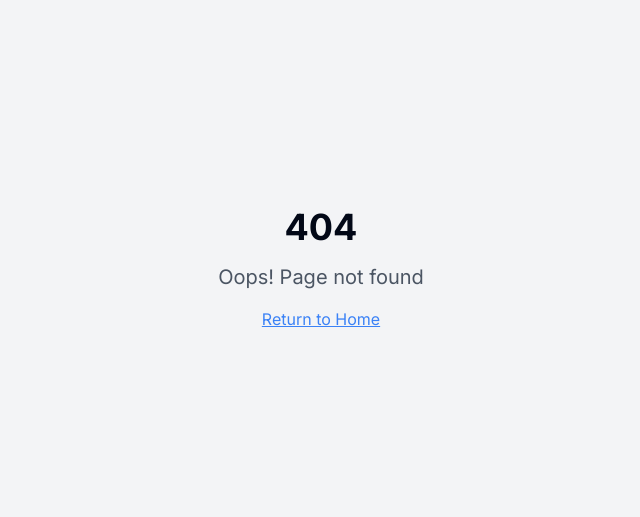
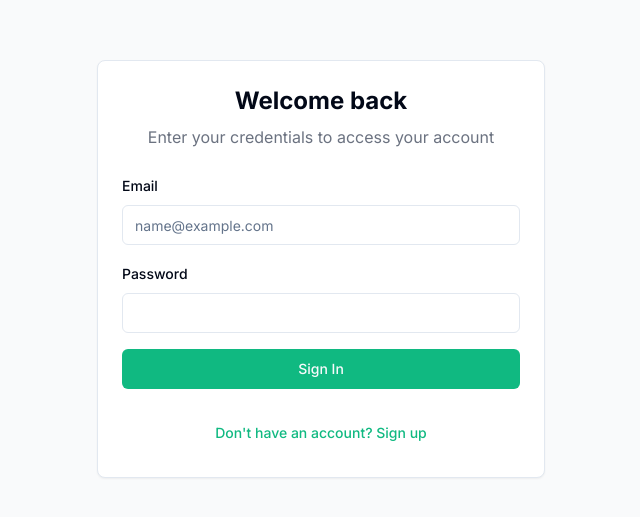
Before and after one commit to conbentley/profit-auditor-ai, a React (Vite) app: page /auth in a window 1280 px wide. Before the commit this address had no page. Shown: the part 131-648 px from the top of the page, without its empty margins (319-959 px from the left). Built offline with nearby package versions, Linux system fonts and the light colour scheme.

Commit message:
Run Supabase SQL
The provided SQL has been reviewed and executed.

```diff
--- a/src/App.tsx
+++ b/src/App.tsx
@@ -1,27 +1,52 @@
-import { Toaster } from "@/components/ui/toaster";
-import { Toaster as Sonner } from "@/components/ui/sonner";
-import { TooltipProvider } from "@/components/ui/tooltip";
-import { QueryClient, QueryClientProvider } from "@tanstack/react-query";
-import { BrowserRouter, Routes, Route } from "react-router-dom";
+
+import { BrowserRouter as Router, Routes, Route, Navigate } from "react-router-dom";
+import { Toaster } from "sonner";
 import Index from "./pages/Index";
+import Auth from "./pages/Auth";
 import NotFound from "./pages/NotFound";
+import { useEffect, useState } from "react";
+import { supabase } from "./integrations/supabase/client";
 
-const queryClient = new QueryClient();
+function App() {
+  const [isAuthenticated, setIsAuthenticated] = useState<boolean | null>(null);
 
-const App = () => (
-  <QueryClientProvider client={queryClient}>
-    <TooltipProvider>
+  useEffect(() => {
+    // Check initial auth state
+    supabase.auth.getSession().then(({ data: { session } }) => {
+      setIsAuthenticated(!!session);
+    });
+
+    // Listen for auth changes
+    const { data: { subscription } } = supabase.auth.onAuthStateChange((event, session) => {
+      setIsAuthenticated(!!session);
+    });
+
+    return () => {
+      subscription.unsubscribe();
+    };
+  }, []);
+
+  // Show loading state while checking auth
+  if (isAuthenticated === null) {
+    return null;
+  }
+
+  return (
+    <Router>
+      <Routes>
+        <Route
+          path="/"
+          element={isAuthenticated ? <Index /> : <Navigate to="/auth" />}
+        />
+        <Route
+          path="/auth"
+          element={!isAuthenticated ? <Auth /> : <Navigate to="/" />}
+        />
+        <Route path="*" element={<NotFound />} />
+      </Routes>
       <Toaster />
-      <Sonner />
-      <BrowserRouter>
-        <Routes>
-          <Route path="/" element={<Index />} />
-          {/* ADD ALL CUSTOM ROUTES ABOVE THE CATCH-ALL "*" ROUTE */}
-          <Route path="*" element={<NotFound />} />
-        </Routes>
-      </BrowserRouter>
-    </TooltipProvider>
-  </QueryClientProvider>
-);
+    </Router>
+  );
+}
 
 export default App;
--- /dev/null
+++ b/src/components/auth/AuthForm.tsx
@@ -0,0 +1,101 @@
+
+import { useState } from "react";
+import { Button } from "@/components/ui/button";
+import { Input } from "@/components/ui/input";
+import { Label } from "@/components/ui/label";
+import { Card } from "@/components/ui/card";
+import { signInWithEmail, signUpWithEmail } from "@/lib/auth";
+import { toast } from "sonner";
+
+export function AuthForm() {
+  const [isLoading, setIsLoading] = useState(false);
+  const [isSignUp, setIsSignUp] = useState(false);
+  const [email, setEmail] = useState("");
+  const [password, setPassword] = useState("");
+  const [fullName, setFullName] = useState("");
+
+  const handleSubmit = async (e: React.FormEvent) => {
+    e.preventDefault();
+    setIsLoading(true);
+
+    try {
+      const { error } = isSignUp
+        ? await signUpWithEmail(email, password, fullName)
+        : await signInWithEmail(email, password);
+
+      if (error) {
+        toast.error(error.message);
+        return;
+      }
+
+      if (isSignUp) {
+        toast.success("Check your email to confirm your account");
+      } else {
+        toast.success("Signed in successfully");
+      }
+    } catch (error) {
+      toast.error("An unexpected error occurred");
+    } finally {
+      setIsLoading(false);
+    }
+  };
+
+  return (
+    <Card className="w-full max-w-md p-6 space-y-6">
+      <div className="space-y-2 text-center">
+        <h1 className="text-2xl font-bold">{isSignUp ? "Create an account" : "Welcome back"}</h1>
+        <p className="text-gray-500">
+          {isSignUp ? "Enter your details to get started" : "Enter your credentials to access your account"}
+        </p>
+      </div>
+      <form onSubmit={handleSubmit} className="space-y-4">
+        {isSignUp && (
+          <div className="space-y-2">
+            <Label htmlFor="fullName">Full Name</Label>
+            <Input
+              id="fullName"
+              placeholder="John Doe"
+              type="text"
+              value={fullName}
+              onChange={(e) => setFullName(e.target.value)}
+              required={isSignUp}
+            />
+          </div>
+        )}
+        <div className="space-y-2">
+          <Label htmlFor="email">Email</Label>
+          <Input
+            id="email"
+            placeholder="name@example.com"
+            type="email"
+            value={email}
+            onChange={(e) => setEmail(e.target.value)}
+            required
+          />
+        </div>
+        <div className="space-y-2">
+          <Label htmlFor="password">Password</Label>
+          <Input
+            id="password"
+            type="password"
+            value={password}
+            onChange={(e) => setPassword(e.target.value)}
+            required
+          />
+        </div>
+        <Button type="submit" className="w-full" disabled={isLoading}>
+          {isLoading ? "Loading..." : isSignUp ? "Sign Up" : "Sign In"}
+        </Button>
+      </form>
+      <div className="text-center">
+        <Button
+          variant="link"
+          onClick={() => setIsSignUp(!isSignUp)}
+          className="text-sm"
+        >
+          {isSignUp ? "Already have an account? Sign in" : "Don't have an account? Sign up"}
+        </Button>
+      </div>
+    </Card>
+  );
+}
--- a/src/integrations/supabase/types.ts
+++ b/src/integrations/supabase/types.ts
@@ -9,7 +9,39 @@ export type Json =
 export type Database = {
   public: {
     Tables: {
-      [_ in never]: never
+      profiles: {
+        Row: {
+          avatar_url: string | null
+          company_name: string | null
+          email: string
+          full_name: string | null
+          id: string
+          is_onboarded: boolean | null
+          role: Database["public"]["Enums"]["user_role"]
+          updated_at: string
+        }
+        Insert: {
+          avatar_url?: string | null
+          company_name?: string | null
+          email: string
+          full_name?: string | null
+          id: string
+          is_onboarded?: boolean | null
+          role?: Database["public"]["Enums"]["user_role"]
+          updated_at?: string
+        }
+        Update: {
+          avatar_url?: string | null
+          company_name?: string | null
+          email?: string
+          full_name?: string | null
+          id?: string
+          is_onboarded?: boolean | null
+          role?: Database["public"]["Enums"]["user_role"]
+          updated_at?: string
+        }
+        Relationships: []
+      }
     }
     Views: {
       [_ in never]: never
@@ -18,7 +50,7 @@ export type Database = {
       [_ in never]: never
     }
     Enums: {
-      [_ in never]: never
+      user_role: "admin" | "user"
     }
     CompositeTypes: {
       [_ in never]: never
--- /dev/null
+++ b/src/lib/auth.ts
@@ -0,0 +1,47 @@
+
+import { supabase } from "@/integrations/supabase/client";
+import { toast } from "sonner";
+
+export type AuthError = {
+  message: string;
+};
+
+export async function signInWithEmail(email: string, password: string) {
+  try {
+    const { error } = await supabase.auth.signInWithPassword({
+      email,
+      password,
+    });
+    if (error) throw error;
+    return { error: null };
+  } catch (error) {
+    return { error: error as AuthError };
+  }
+}
+
+export async function signUpWithEmail(email: string, password: string, fullName: string) {
+  try {
+    const { error } = await supabase.auth.signUp({
+      email,
+      password,
+      options: {
+        data: {
+          full_name: fullName,
+        },
+      },
+    });
+    if (error) throw error;
+    return { error: null };
+  } catch (error) {
+    return { error: error as AuthError };
+  }
+}
+
+export async function signOut() {
+  try {
+    const { error } = await supabase.auth.signOut();
+    if (error) throw error;
+  } catch (error) {
+    toast.error("Error signing out");
+  }
+}
--- /dev/null
+++ b/src/pages/Auth.tsx
@@ -0,0 +1,28 @@
+
+import { AuthForm } from "@/components/auth/AuthForm";
+import { useEffect } from "react";
+import { useNavigate } from "react-router-dom";
+import { supabase } from "@/integrations/supabase/client";
+
+export default function Auth() {
+  const navigate = useNavigate();
+
+  useEffect(() => {
+    // Check if user is already logged in
+    const { data: { subscription } } = supabase.auth.onAuthStateChange((event, session) => {
+      if (session) {
+        navigate("/");
+      }
+    });
+
+    return () => {
+      subscription.unsubscribe();
+    };
+  }, [navigate]);
+
+  return (
+    <div className="min-h-screen flex items-center justify-center p-4 bg-gray-50">
+      <AuthForm />
+    </div>
+  );
+}
```
